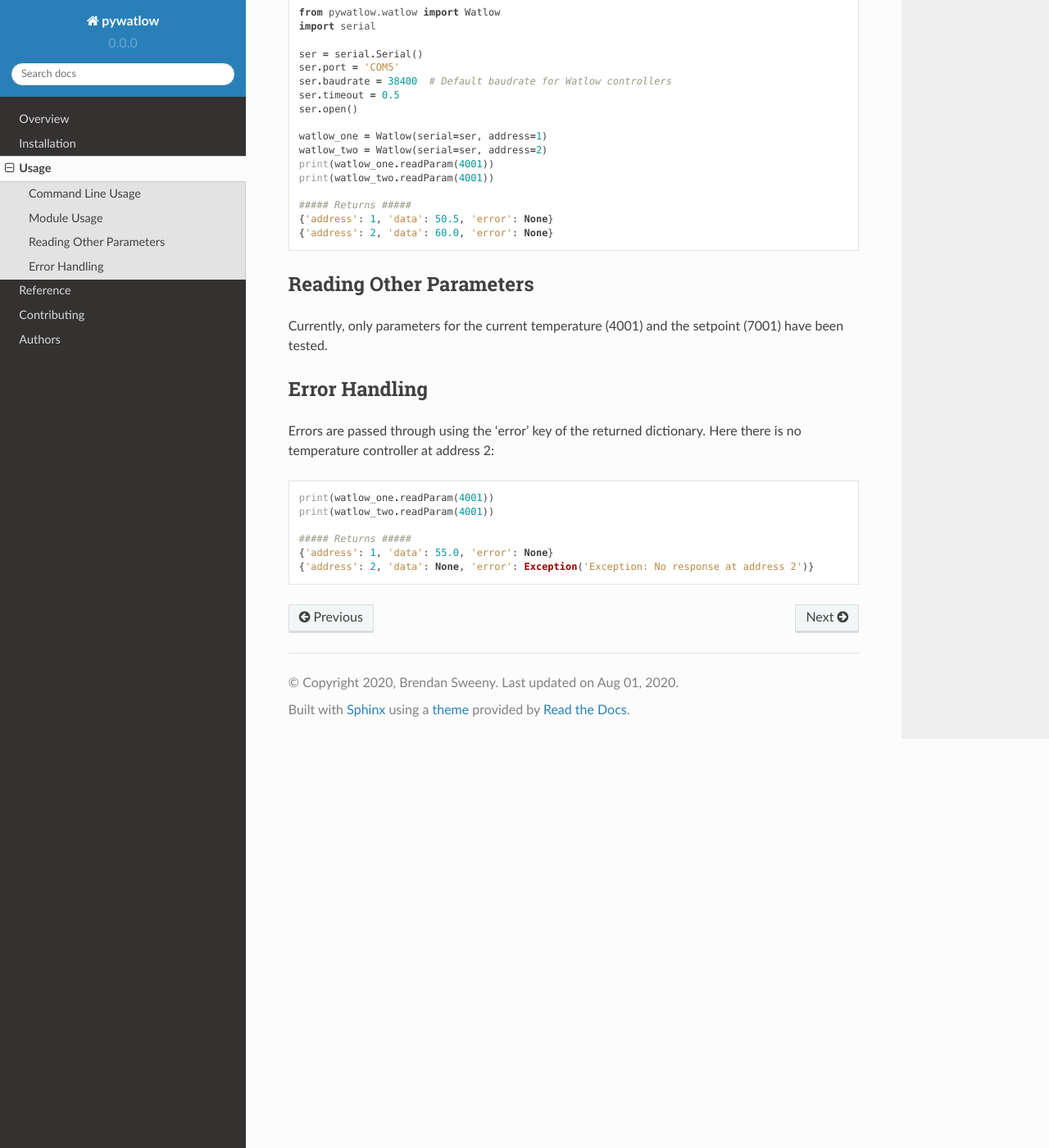
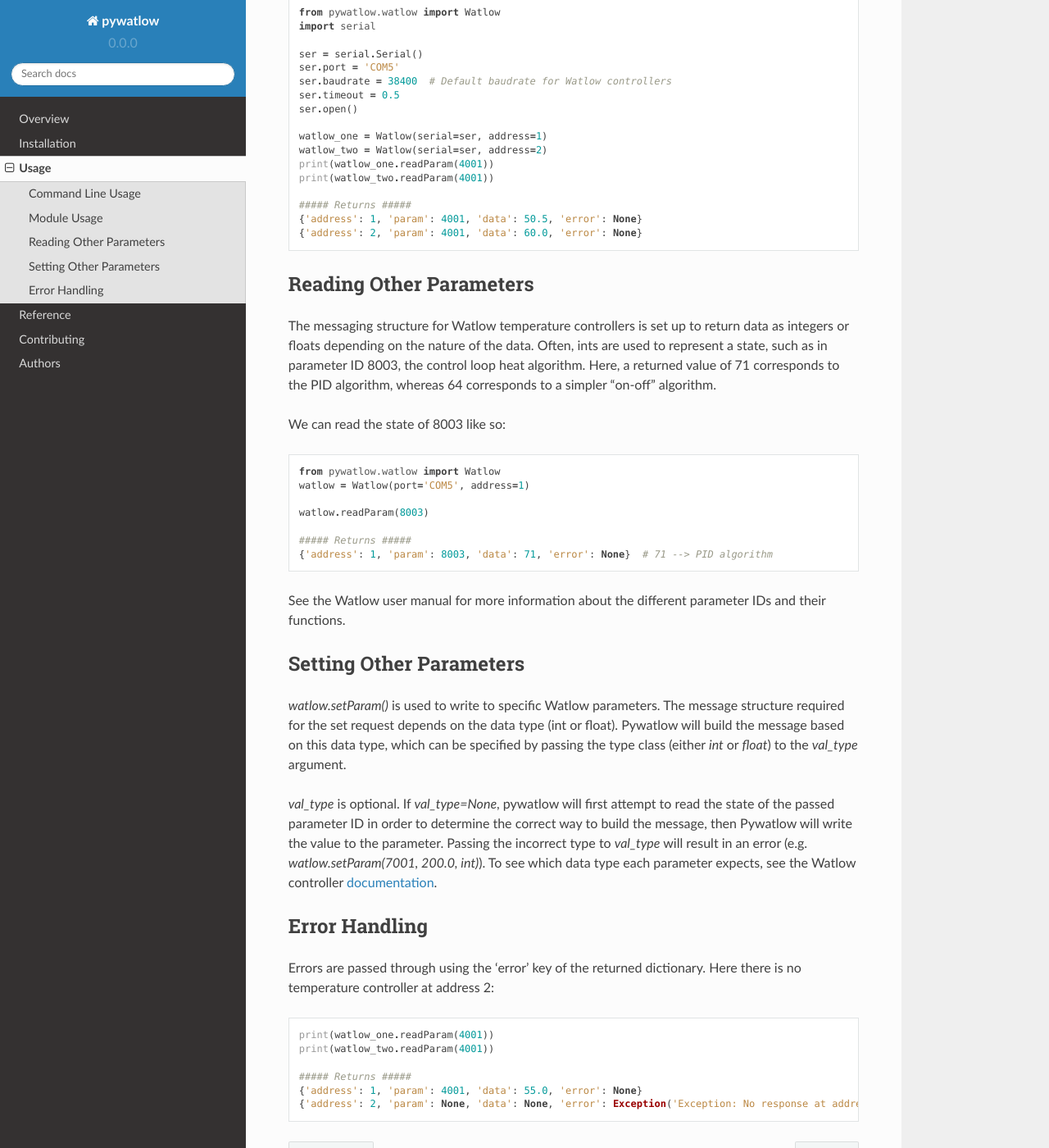
Before and after one commit to BrendanSweeny/pywatlow, a Sphinx documentation site: the page built from pywatlow/docs/usage.rst, in a window 1280 px wide and 1400 px high, scrolled down 1274 px. Shown: the whole window at 82% size. Built offline with Sphinx 7.4.7 and the Read the Docs theme 2.0.0, drawn with Linux system fonts in a browser that asks for light colours; some of the changed text lies outside the part shown.

Commit message:
Add more detail to setParam and message structure docs

```diff
--- a/pywatlow/docs/reference/index.rst
+++ b/pywatlow/docs/reference/index.rst
@@ -4,6 +4,5 @@ Reference
 .. toctree::
     :glob:
 
-    pywatlow
     watlow
     messaging
--- a/pywatlow/docs/reference/messages_set_float.csv
+++ b/pywatlow/docs/reference/messages_set_float.csv
@@ -1,5 +1,5 @@
 Addr.,Param,Process Val,Preamble,Req/Res,??,Zone,??,??,??,Chk,??,Param,Instance,??,Data,Data Chk
-1,7001,200,55 FF,05,--,10,00,00,0A,EC,01 04,07 01,01,08,43 C4 00 00,EB 77
-,,392.0,55 FF,06,00,10,--,00,0A,76,02 04,07 01,01,08,43 C4 00 00,82 03
-2,7001,200,55 FF,05,--,11,00,00,0A,65,01 04,07 01,01,08,43 C4 00 00,EB 77
-,,392.0,55 FF,06,00,11,--,00,0A,EE,02 04,07 01,01,08,43 C4 00 00,82 03
+1,7001,392,55 FF,5,--,10,0,0,0A,EC,01 04,07 01,1,8,43 C4 00 00,EB 77
+,,392,55 FF,6,0,10,--,0,0A,76,02 04,07 01,1,8,43 C4 00 00,82 03
+2,7001,392,55 FF,5,--,11,0,0,0A,65,01 04,07 01,1,8,43 C4 00 00,EB 77
+,,392,55 FF,6,0,11,--,0,0A,EE,02 04,07 01,1,8,43 C4 00 00,82 03
--- a/pywatlow/docs/reference/messaging.rst
+++ b/pywatlow/docs/reference/messaging.rst
@@ -41,8 +41,9 @@ Where the response is a float:
 * Request is 16 bytes long
 * Response is 21 bytes long
 * Response types appear to be defined by bytes 7
+* Note: The process value for 4001 is ~2500 in these examples because no probe is connected
 
-.. csv-table:: Messages from CSV
+.. csv-table:: Example Messages
   :file: messages_read_float.csv
   :header-rows: 1
 
@@ -82,13 +83,25 @@ Where the value/response is an integer:
 * Byte 7 is 09 when the process value is an integer
 * When the process value is an integer, the two bytes preceeding the data (14, 15) are 0F 01
 
-.. csv-table:: Messages from CSV
+.. csv-table:: Example Messages
   :file: messages_set_int.csv
   :header-rows: 1
 
 Errors
 ^^^^^^
 
+Currently, it is unclear exactly what these responses mean, or what the structure of an error message is, but the following are possibly errors:
+
 This is likely an access denied error response received when trying to write a
 read only parameter (4001, 100 degrees, address 2):
-`55FF0600110002170280FFB8`
+
+* `55 FF 06 00 11 00 02 17 02 80 FF B8`
+
+Other possible errors that have been received:
+
+* `55 FF 06 00 10 00 02 8F 02 85 52 EF`
+* `55 FF 06 00 10 00 02 8F 02 86 C9 DD`
+* `55 FF 06 00 10 00 02 8F 02 83 64 8A`
+* `55 FF 06 00 10 00 02 8F 02 80 FF B8`
+* `55 FF 06 00 10 00 05 73 02 05 08 03 00 02 5B`
+* `55 FF 06 00 10 00 05 73 02 05 01 08 00 B4 23`
--- a/pywatlow/docs/usage.rst
+++ b/pywatlow/docs/usage.rst
@@ -46,9 +46,9 @@ To use pywatlow in a project::
 	print(watlow.setTemp(55))
 
 	##### Returns #####
-	{'address': 1, 'data': 50.5, 'error': None}
-	{'address': 1, 'data': 50.0, 'error': None}
-	{'address': 1, 'data': 55.0, 'error': None}
+	{'address': 1, 'param': 4001, 'data': 50.5, 'error': None}
+	{'address': 1, 'param': 7001, 'data': 50.0, 'error': None}
+	{'address': 1, 'param': 7001, 'data': 55.0, 'error': None}
 
 Using multiple temperature controllers on a single USB to RS485 converter::
 
@@ -67,16 +67,45 @@ Using multiple temperature controllers on a single USB to RS485 converter::
 	print(watlow_two.readParam(4001))
 
 	##### Returns #####
-	{'address': 1, 'data': 50.5, 'error': None}
-	{'address': 2, 'data': 60.0, 'error': None}
+	{'address': 1, 'param': 4001, 'data': 50.5, 'error': None}
+	{'address': 2, 'param': 4001, 'data': 60.0, 'error': None}
 
 
 Reading Other Parameters
 ========================
 
-Currently, only parameters for the current temperature (4001) and the setpoint (7001)
-have been tested.
+The messaging structure for Watlow temperature controllers is set up to return data
+as integers or floats depending on the nature of the data. Often, ints are used
+to represent a state, such as in parameter ID 8003, the control loop heat algorithm.
+Here, a returned value of 71 corresponds to the PID algorithm, whereas 64 corresponds
+to a simpler "on-off" algorithm.
 
+We can read the state of 8003 like so::
+
+	from pywatlow.watlow import Watlow
+	watlow = Watlow(port='COM5', address=1)
+
+	watlow.readParam(8003)
+
+	##### Returns #####
+	{'address': 1, 'param': 8003, 'data': 71, 'error': None}  # 71 --> PID algorithm
+
+See the Watlow user manual for more information about the different parameter IDs
+and their functions.
+
+Setting Other Parameters
+========================
+
+`watlow.setParam()` is used to write to specific Watlow parameters.
+The message structure required for the set request depends on the data type (int or float).
+Pywatlow will build the message based on this data type, which can be specified by
+passing the type class (either `int` or `float`) to the `val_type` argument.
+
+`val_type` is optional. If `val_type=None`, pywatlow will first attempt to read the state
+of the passed parameter ID in order to determine the correct way to build the
+message, then Pywatlow will write the value to the parameter. Passing the incorrect type to
+`val_type` will result in an error (e.g. `watlow.setParam(7001, 200.0, int)`).
+To see which data type each parameter expects, see the Watlow controller `documentation <https://www.watlow.com/-/media/documents/user-manuals/pm-pid-1.ashx>`_.
 
 Error Handling
 ==============
@@ -88,5 +117,5 @@ Here there is no temperature controller at address 2::
 	print(watlow_two.readParam(4001))
 
 	##### Returns #####
-	{'address': 1, 'data': 55.0, 'error': None}
-	{'address': 2, 'data': None, 'error': Exception('Exception: No response at address 2')}
+	{'address': 1, 'param': 4001, 'data': 55.0, 'error': None}
+	{'address': 2, 'param': None, 'data': None, 'error': Exception('Exception: No response at address 2')}
```
Also changed, not shown: other parts of pywatlow/docs/reference/messaging.rst (+3 -3 lines), test_params.py (+4 -4 lines).
